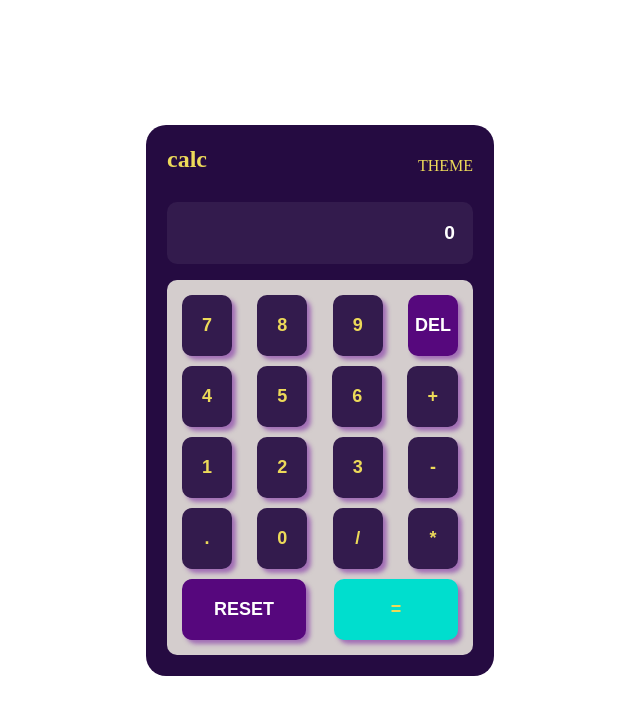
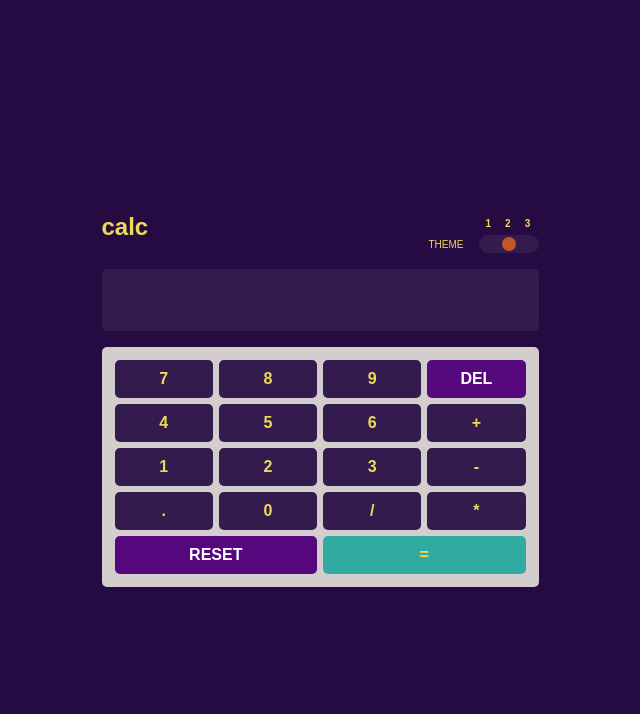
Before and after one commit to gmw43/calculatorDesignRepo, a plain HTML site: page index.html in a window 1280 px wide. Shown: the whole page, without its empty margins (320-960 px from the left). Drawn offline with Linux system fonts and the light colour scheme.

Commit message:
commit change

```diff
--- a/cal-style.css
+++ b/cal-style.css
@@ -1,127 +1,264 @@
-body, html {
+/* body, html {
     height: 100%;
     margin: 0;
-}
+} */
 
 body {
-    max-height: 100%;
+    max-height: 100vh;
+    font-family: Arial, sans-serif;
+    margin: auto;
+    box-sizing: border-box;
     display: grid;
     justify-content: center;
     align-items: center;
-    /* background: linear-gradient(120deg, rgb(144, 227, 238), rgb(255, 231, 224), rgb(233, 94, 94)); */
+    background-color: #250b41;
 }
 
 /*---------------- container css ---------------- */
+.main-container{
+    display: flex;
+    justify-content: center;
+    align-items: center;
+    height: 100vh;
+}
 
 .container {
-    /* backdrop-filter:blur(5.5px);
-    -webkit-backdrop-filter: blur(5.5px); */
-    border-radius: 20px;
-    /* box-shadow: 0px 3px 6px 0px rgba(0, 0, 0, 0.15), 0px 2px 4px 0px rgba(0, 0, 0, 0.12);
-    color: hsl(202, 11%, 29%); */
-    max-width: fit-content;
+    /* max-width: 50vw; */
+    /* height: 100vh; */
     padding: 5px;
-    margin: 1rem;
-    background-color: #250b41;
+    justify-self: center;
 }
 
 /*---------------- all three section css ---------------- */
-section{
+section {
     margin: 1rem;
 }
 
 /*---------------- top section css ---------------- */
-.topSection{
+.topSection {
     display: flex;
     flex-direction: row;
     justify-content: space-between;
     color: #EDDA59;
-    margin-bottom: 0;
+    margin-bottom: 1rem;
 }
 
-.topSection div:nth-child(1){
-    font-weight: bold;
+.topSection div:nth-child(1) {
+    font-weight: bolder;
     font-size: 1.5rem;
 }
 
-.topSection div:nth-child(2){
-    line-height: 2.5;
+/* .topSection div:nth-child(2) {
+    font-size: 10px;
+    line-height: 1;
+} */
+
+.ToggleDiv {
+    display: flex;
+    align-items: flex-end;
+    font-size: 10px;
+    line-height: 1;
 }
+.ToggleDiv p{
+    margin-bottom: 3px;
+}
+
+.ToggleStages {
+    display: flex;
+    flex-direction: column;
+    margin-left: 15px;
+   /* Align items at the bottom */
+}
+
+.ToggleStages li {
+    list-style: none;
+    float: left;
+    margin: 6px 7px;
+    font-size: 10px;
+}
+
+/* Style for the toggle */
+.toggle-container {
+    display: inline-block;
+    position: relative;
+    overflow: hidden;
+    cursor: pointer;
+}
+
+/* Style for the individual stages */
+.switch-toggle {
+    width: 60px;
+    height: 18px;
+    float: left;
+    background: #331B4D;
+    border-radius: 20px;
+}
+
+.switch-toggle input {
+    position: absolute;
+    opacity: 0;
+}
+
+.switch-toggle input + label {
+    padding: 7px;
+    float: left;
+    color: #fff;
+    cursor: pointer;
+}
+
+.switch-toggle input:checked + label {
+    background: #c45623;
+    border-radius: 50%;
+    margin: 2px 9px;
+    cursor: pointer;
+}
+
+
 
 /*---------------- display section css ---------------- */
 
-.displayRow{
+.displayRow {
     background-color: #331B4D;
-    color: #EDDA59;
+
     padding: 10px 20px;
     margin-top: 0 !important;
-    border-radius: 10px;
+    border-radius: 5px;
 
 }
 
-input{
+.displayRow input {
     text-align: right;
     background-color: unset;
     border: unset;
-    color: white;
+    color: #EDDA59;
     font-weight: bolder;
-    font-size: 1.2rem;
+    font-size: 1.8rem;
     height: 40px;
     width: 100%;
 }
 
-/*---------------- button section css ---------------- */
+.displayRow input:focus {
+    outline: none;
+}
 
-.buttonSection{
+/*---------------- btn section css ---------------- */
+
+.buttonSection {
     background-color: #D4CDCD;
     padding: 10px;
-    border-radius: 10px;
+    border-radius: 5px;
 }
 
-.buttonRow{
+.divRow {
     display: flex;
-    justify-content: space-between;
+    flex-wrap: wrap;
 }
 
-button{
-    padding: 20px;
+.btn {
+    flex: 1;
+    margin: 3px;
+    padding: 10px;
+    text-align: center;
+    color: #EDDA59;
+    background-color: #331B4D;
+    font-weight: bold;
+    cursor: pointer;
+    border-radius: 5px;
+
+    /* padding: 20px;
     margin: 5px;
     border: unset;
-    border-radius: 10px;
-    background-color: #331B4D;
+
+
     color: #EDDA59;
     box-shadow: 4px 4px 4px 0px rgba(111, 17, 158, 0.5);
-    font-weight: bold;
+
     font-size: large;
-    cursor: pointer;
+
     /* max-width: 60px; */
 }
 
 
-/*----------------  css on operatr buttons for adjust width ---------------- */
+/*----------------  css on operatr btns for adjust width ---------------- */
 
-.dotbtn, .minusbtn, .dividebtn,  .multiplybtn{
+/* .dotbtn, .minusbtn, .dividebtn,  .multiplybtn{
     width: 50px;
+} */
+
+.delbtn {
+    /* padding: 7px; */
+    color: white;
+    background-color: rgb(86, 8, 125);
 }
 
-.delbtn{
-    padding: 7px;
-    color: white;
-    background-color: rgb(86, 8, 125) ;
-}
-.resetbtn{
+
+.resetbtn {
     color: white;
     background-color: #56077D;
-    width:124px;
-}
-.assignmentbtn{
-    background-color: #00DECE;
-    width: 124px;
+    /* width:124px; */
 }
 
+.assignmentbtn {
+    background-color: #31aaa2;
+    /* width: 124px; */
+}
+
+/*---------------- toggle css ---------------- */
+
+.deltogglebtn,
+.resettogglebtn {
+    background-color: #65739B !important;
+    color: white !important;
+}
+
+.assignmenttogglebtn {
+    background-color: #c45623 !important;
+    color: white !important;
+}
+
+.btntoggle {
+    background-color: white;
+    color: #252E44;
+    box-shadow: 4px 4px 4px 0px rgba(0, 0, 0, 0.5);
+}
+
+.containerToggle {
+    background-color: #3B4664 !important;
+}
+
+.btnSectionToogle {
+    background-color: #252E44 !important;
+}
+
+.topSectionToggle {
+
+    color: white;
+}
+
+.displayRowToggle {
+    background-color: #191F32 !important;
+    color: white !important;
+}
+
+
+
+
+
+
+
+
 /*---------------- media qurey css ---------------- */
-@media (max-width: 768px) {
-    .container {
-        width: 80% !important;
+@media (max-width: 400px) {
+    .delbtn {
+        padding-left: 9.5px !important;
+        padding-right: 9.5px;
+
     }
 }
+
+@media (max-width: 340px) {
+    .delbtn {
+        font-size: calc(3vw + 4px);
+
+    }
+}
--- a/cal.js
+++ b/cal.js
@@ -1,14 +1,40 @@
 let string = " ";
 let display = document.getElementsByClassName('input')
 let buttons = document.querySelectorAll(".btn");
+const delbtn = document.querySelector(".delbtn")
+const resetbtn = document.querySelector(".resetbtn")
+const assignmentbtn = document.querySelector(".assignmentbtn")
+const topSection = document.querySelector(".topSection")
+const container = document.querySelector(".container")
+const buttonSection = document.querySelector(".buttonSection")
+const displayRow = document.querySelector(".displayRow")
+
+
+const allbtn = document.querySelectorAll(".btn")
+const btn = document.querySelector("lable")
+
+ function switchFunc () {
+    delbtn.classList.toggle("deltogglebtn")
+    resetbtn.classList.toggle("deltogglebtn")
+    assignmentbtn.classList.toggle("assignmenttogglebtn")
+    topSection.classList.toggle("topSectionToggle")
+    container.classList.toggle("containerToggle")
+    buttonSection.classList.toggle("buttonSectionToogle")
+    displayRow.classList.toggle("displayRowToggle")
+
+    for(let x of allbtn){
+        x.classList.toggle("btntoggle")
+    }
+  }
 
 Array.from(buttons).forEach((btn) => {
+
     btn.addEventListener('click', (e) => {
         if (e.target.innerHTML == '=') {
             string = eval(string);
             document.querySelector('input').value = string;
         } else if (e.target.innerHTML == 'RESET') {
-            string = "0 ";
+            string = " ";
             document.querySelector('input').value = string;
         } else if (e.target.innerHTML == 'DEL') {
             string = string.slice(0, -1);
@@ -16,6 +42,11 @@ Array.from(buttons).forEach((btn) => {
         } else {
             string = string + e.target.innerHTML;
             document.querySelector('input').value = string;
+            console.log(string)
         }
     });
 });
+
+// function toggleStage() {
+//     const btn = document.querySelector('.toggle-btn');
+//     btn.classList.toggle('active');}
--- a/index.html
+++ b/index.html
@@ -10,54 +10,78 @@
 </head>
 
 <body>
+<div class="main-container">
+    <div class="container">
+        <section class="topSection">
+            <div> calc</div>
+            <div class="ToggleDiv">
+                <p>THEME</p>
+                <!-- Toggle container with three stages -->
+                <div class="ToggleStages">
+                   <div>
+                        <li>1</li>
+                        <li>2</li>
+                        <li>3</li>
+                    </div>
 
-    <div class="container">
-        <section class="topSection" >
-            <div> calc</div>
-            <div>THEME</div>
+
+                    <div class="switch-toggle switch-3 switch-candy">
+                        <input id="on" name="state-d" type="radio" checked="" />
+                        <label for="on" class="ToggleLabel" onclick=""></label>
+
+                        <input id="na" name="state-d" type="radio" checked="checked" />
+                        <label for="na" class="ToggleLabel" class="center" onclick="switchFunc()" ></label>
+
+                        <input id="off" name="state-d" type="radio" />
+                        <label for="off" class="ToggleLabel" onclick=""></label>
+
+                    </div>
+                </div>
+            </div>
+
         </section>
-        <section >
+        <section>
             <div class="displayRow">
-                <input type="text" value="0">
+                <input type="text" readonly>
             </div>
         </section>
 
         <section class="buttonSection">
-            <div class="buttonRow">
-                <button class="btn">7</button>
-                <button class="btn">8</button>
-                <button class="btn">9</button>
-                <button class="btn delbtn">DEL</button>
+            <div class="divRow">
+                <div class="btn">7</div>
+                <div class="btn">8</div>
+                <div class="btn">9</div>
+                <div class="btn delbtn">DEL</div>
             </div>
-            <div class="buttonRow">
-                <button class="btn">4</button>
-                <button class="btn">5</button>
-                <button class="btn">6</button>
-                <button class="btn">&plus;</button>
+            <div class="divRow">
+                <div class="btn">4</div>
+                <div class="btn">5</div>
+                <div class="btn">6</div>
+                <div class="btn">&plus;</div>
             </div>
-            <div class="buttonRow">
-                <button class="btn">1</button>
-                <button class="btn">2</button>
-                <button class="btn">3</button>
-                <button class="btn minusbtn">-</button>
+            <div class="divRow">
+                <div class="btn">1</div>
+                <div class="btn">2</div>
+                <div class="btn">3</div>
+                <div class="btn minusbtn">-</div>
             </div>
-            <div class="buttonRow">
-                <button class="btn dotbtn">.</button>
-                <button class="btn">0</button>
-                <button class="btn dividebtn">/</button>
-                <button class="btn multiplybtn">*</button>
+            <div class="divRow">
+                <div class="btn dotbtn">.</div>
+                <div class="btn">0</div>
+                <div class="btn dividebtn">/</div>
+                <div class="btn multiplybtn">*</div>
             </div>
 
-            <div class="buttonRow">
-                <button class="btn resetbtn">RESET</button>
-                <button class="btn assignmentbtn">&equals;</button>
+            <div class="divRow">
+                <div class="btn resetbtn">RESET</div>
+                <div class="btn assignmentbtn">&equals;</div>
 
             </div>
 
         </section>
 
     </div>
-
+</div>
 </body>
 <script src="cal.js"></script>
 
```
